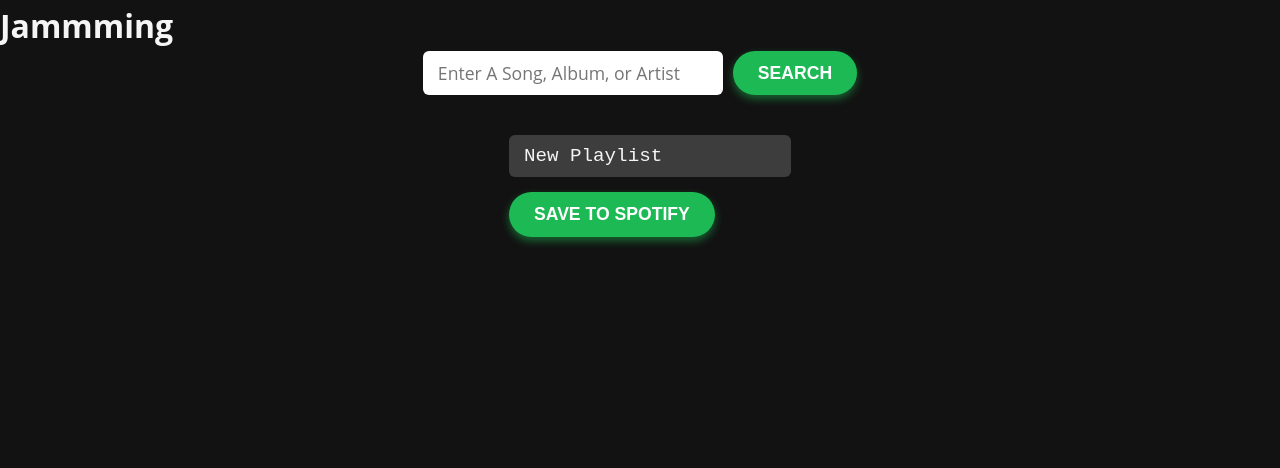
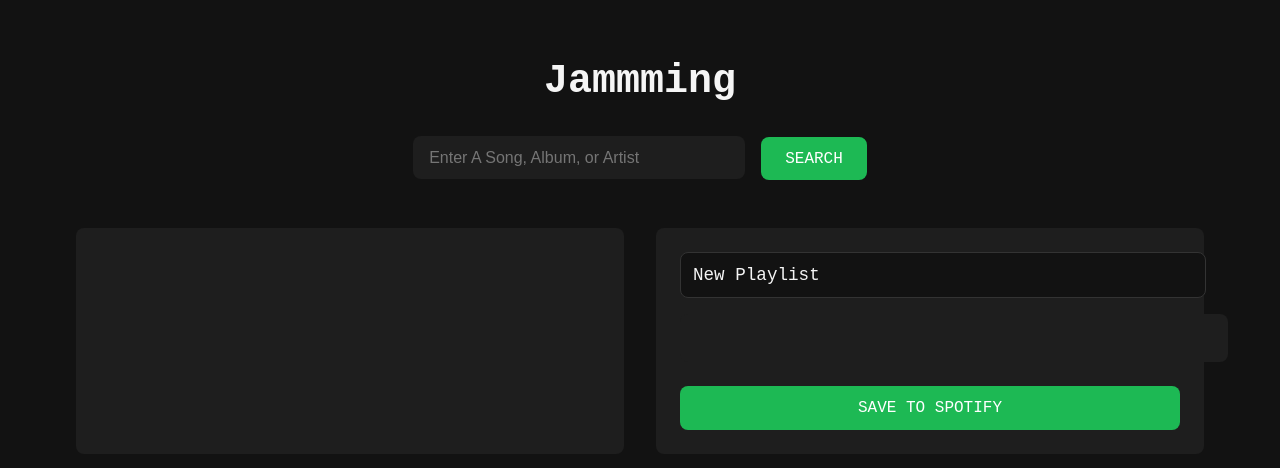
Before and after one commit to SamzelMable/Jamming, a React (Create React App) app: page / in a window 1280 px wide. Shown: the top 468 px of the page. Built offline with nearby package versions, Linux system fonts and the light colour scheme.

Commit message:
Added styles save button

```diff
--- a/src/App.css
+++ b/src/App.css
@@ -1,342 +1,138 @@
 :root {
   --primary-bg: #121212;
-    --secondary-bg: #3D3D3D;
-    --light-gray: #A6A6A6;
-    --white: #F5F5F5;
+  --secondary-bg: #1e1e1e;
+  --accent: #1db954;
+  --text-main: #f5f5f5;
+  --text-muted: #a6a6a6;
   --font-main: 'Fira Code', monospace;
   --font-secondary: 'Open Sans', sans-serif;
-}
-
-/* Reset and base styles */
-* {
-    margin: 0;
-    padding: 0;
-    box-sizing: border-box;
+  --radius: 8px;
+  --transition: all 0.3s ease;
 }
 
 body {
   font-family: var(--font-secondary);
   background-color: var(--primary-bg);
-    color: var(--white);
-    line-height: 1.6;
+  color: var(--text-main);
+  margin: 0;
+  padding: 0;
 }
 
-.container {
-    width: 90%;
-    max-width: 1200px;
-    margin: 0 auto;
-    padding: 20px;
+.App {
+  text-align: center;
+  padding: 2rem;
 }
 
-header {
-    text-align: center;
-    margin-bottom: 40px;
-}
-
-header h1 {
+h1 {
   font-family: var(--font-main);
   font-size: 2.5rem;
-}
-
-header p {
-    color: var(--light-gray);
-}
-
-.skills {
-    display: flex;
-    flex-wrap: wrap;
-    justify-content: space-between;
-    gap: 20px;
-}
-
-.skills-section {
-    flex: 1;
-    min-width: 250px;
-    background-color: var(--secondary-bg);
-    padding: 20px;
-    border-radius: 8px;
-}
-
-.skills-section h2 {
-    font-family: var(--font-main);
-    margin-bottom: 15px;
-    font-size: 1.5rem;
-}
-
-.skills-section ul {
-    list-style: none;
-}
-
-.skills-section ul li {
-    margin-bottom: 10px;
-    color: var(--light-gray);
-}
-
-.skills-section:nth-child(2) {
-    background-color: var(--white);
-    color: #000;
-}
-
-.profile {
-    display: flex;
-    align-items: center;
-    justify-content: space-between;
-    flex-wrap: wrap;
-    gap: 20px;
-}
-
-.profile img {
-    width: 300px;
-    height: auto;
-    border-radius: 8px;
-}
-
-.profile-text {
-    max-width: 600px;
-}
-
-.profile-text h2 {
-    font-family: var(--font-main);
-    margin-bottom: 15px;
-    font-size: 1.5rem;
-}
-
-.projects {
-    margin-top: 40px;
-}
-
-.projects .project {
-    background-color: var(--white);
-    color: #000;
-    padding: 20px;
-    border-radius: 8px;
-    margin-bottom: 20px;
-    transition: transform 0.3s ease, box-shadow 0.3s ease; /* Smooth transition for scaling and shadow */
-}
-
-.projects .project:nth-child(even) {
-    background-color: var(--secondary-bg);
-    color: var(--white);
-}
-
-.projects .project h3 {
-    font-family: var(--font-main);
-    margin-bottom: 10px;
-    font-size: 1.3rem;
-}
-
-.projects .project p {
-    color: #333;
-    margin-bottom: 10px;
-}
-
-.projects .project:nth-child(even) p {
-    color: var(--light-gray);
-}
-
-.projects .project a {
-    color: #000;
-    text-decoration: none;
-    font-weight: bold;
-    border-bottom: 2px solid #333;
-}
-
-.projects .project:nth-child(even) a {
-    color: var(--white);
-    border-bottom: 2px solid var(--light-gray);
-}
-
-.projects .project a:hover {
-    color: #555;
-    border-bottom: 2px solid #000;
-}
-
-.projects .project:nth-child(even) a:hover {
-    color: var(--light-gray);
-    border-bottom: 2px solid var(--white);
-}
-
-/* Add hover scaling and shadow effect */
-.projects .project:hover {
-    transform: scale(1.05); /* Slight scaling */
-    box-shadow: 0 8px 12px rgba(0, 0, 0, 0.2); /* Shadow for depth */
-}
-
-/* Modal Background Overlay */
-.modal {
-  display: none; /* Hidden by default */
-  position: fixed;
-  z-index: 10000; /* On top of everything */
-  left: 0;
-  top: 0;
-  width: 100%;
-  height: 100%;
-  overflow: auto; /* Enable scrolling if needed */
-  background-color: rgba(0, 0, 0, 0.7); /* only background translucent */
-}
-
-/* Modal Content Box */
-.modal-content {
-  background-color: #fff;
-  margin: 50px auto;
-  padding: 20px;
-  border-radius: 10px;
-  max-width: 90%;
-  max-height: 80vh;
-  overflow-y: auto;
-  position: relative;
-}
-
-.modal-content img {
-  max-width: 100%;      /* Don't exceed modal width */
-  max-height: 60vh;     /* Limit height to 60% of viewport height */
-  height: auto;         /* Maintain aspect ratio */
-  margin-bottom: 15px;
-  border-radius: 8px;
-  display: block;
-  object-fit: contain;
-}
-
-/* Close Button */
-.close-button {
-  position: absolute;
-  right: 15px;
-  top: 10px;
-  font-size: 28px;
-  font-weight: bold;
-  cursor: pointer;
-  color: #333;
-}
-
-.close-button:hover {
-  color: #000;
-}
-
-.socials {
-    text-align: center;
-    margin-top: 40px;
-}
-
-.socials a.email-link {
-  margin-left: 15px;
-  color: var(--white);
-  font-size: 1.2rem;
-  text-decoration: none;
-  display: inline-flex;
-  align-items: center;
-  gap: 6px;
-}
-
-.socials a.email-link:hover {
-  color: var(--light-gray);
-}
-
-.socials a {
-    display: inline-block; /* Enables proper scaling */
-    margin: 0 10px;
-    color: var(--white);
-    font-size: 1.5rem;
-    text-decoration: none;
-    transition: transform 0.3s ease, box-shadow 0.3s ease; /* Smooth animation */
-}
-
-.socials a:hover {
-    color: var(--light-gray); /* Existing hover color */
-    transform: scale(1.2); /* Add hover scale effect */
-    box-shadow: 0 4px 6px rgba(0, 0, 0, 0.2); /* Add hover shadow effect */
-}
-
-footer {
-    text-align: center;
-    margin-top: 40px;
-    font-size: 0.9rem;
-    color: var(--light-gray);
-}
-
-/* -------- JAMMMING SPECIFIC STYLES -------- */
-
-/* Playlist name input */
-.Playlist input.playlist-name {
-  width: 100%;
-  padding: 10px 15px;
-  font-size: 1.2rem;
-  font-family: var(--font-main);
-  border: none;
-  border-radius: 6px;
-  margin-bottom: 15px;
-  background-color: var(--secondary-bg);
-  color: var(--white);
-  outline: none;
-  transition: background-color 0.3s ease;
-}
-
-.Playlist input.playlist-name:focus {
-  background-color: #555;
-}
-
-/* Save playlist button */
-.Playlist button.save-playlist {
-  background-color: #1db954; /* Spotify green */
-  color: white;
-  border: none;
-  padding: 12px 25px;
-  font-size: 1.1rem;
-  font-weight: 600;
-  border-radius: 25px;
-  cursor: pointer;
-  transition: background-color 0.3s ease, box-shadow 0.3s ease;
-  box-shadow: 0 4px 8px rgba(29, 185, 84, 0.5);
-}
-
-.Playlist button.save-playlist:hover {
-  background-color: #1ed760;
-  box-shadow: 0 6px 12px rgba(30, 215, 96, 0.7);
-}
-
-/* Add some spacing and styling for the container of the playlist and tracklist */
-.App-playlist {
-  display: flex;
-  gap: 20px;
-  justify-content: center;
-  flex-wrap: wrap;
-  padding: 20px 0;
-}
-
-/* SearchBar styles */
-.SearchBar {
-  display: flex;
-  justify-content: center;
-  margin-bottom: 20px;
-  gap: 10px;
+  margin-bottom: 2rem;
 }
 
 .SearchBar input {
+  padding: 0.8rem 1rem;
   width: 300px;
-  padding: 10px 15px;
-  font-size: 1.1rem;
-  border-radius: 6px;
+  max-width: 90%;
+  font-size: 1rem;
   border: none;
-  outline: none;
-  font-family: var(--font-secondary);
+  border-radius: var(--radius);
+  background-color: var(--secondary-bg);
+  color: var(--text-main);
+  margin-right: 1rem;
 }
 
 .SearchBar button {
-  background-color: #1db954;
-  color: white;
+  padding: 0.8rem 1.5rem;
+  font-size: 1rem;
+  font-family: var(--font-main);
+  background-color: var(--accent);
+  color: #fff;
   border: none;
-  padding: 10px 25px;
-  font-size: 1.1rem;
-  font-weight: 600;
-  border-radius: 25px;
+  border-radius: var(--radius);
   cursor: pointer;
-  transition: background-color 0.3s ease, box-shadow 0.3s ease;
-  box-shadow: 0 4px 8px rgba(29, 185, 84, 0.5);
+  transition: var(--transition);
 }
 
 .SearchBar button:hover {
   background-color: #1ed760;
-  box-shadow: 0 6px 12px rgba(30, 215, 96, 0.7);
 }
 
-/* TrackList and Playlist styling placeholders */
-/* You can style TrackList and Playlist containers similarly to fit your layout */
+.App-playlist {
+  display: flex;
+  justify-content: center;
+  flex-wrap: wrap;
+  gap: 2rem;
+  margin-top: 3rem;
+}
+
+.TrackList, .Playlist {
+  background-color: var(--secondary-bg);
+  padding: 1.5rem;
+  border-radius: var(--radius);
+  width: 100%;
+  max-width: 500px;
+}
+
+.Track {
+  display: flex;
+  justify-content: space-between;
+  align-items: center;
+  border-bottom: 1px solid #333;
+  padding: 0.75rem 0;
+}
+
+.Track h3 {
+  margin: 0;
+  font-family: var(--font-main);
+  font-size: 1rem;
+}
+
+.Track p {
+  margin: 0;
+  color: var(--text-muted);
+  font-size: 0.875rem;
+}
+
+.Track button {
+  background: none;
+  border: none;
+  font-size: 1.2rem;
+  color: var(--accent);
+  cursor: pointer;
+  transition: var(--transition);
+}
+
+.Track button:hover {
+  transform: scale(1.2);
+}
+
+.Playlist input.playlist-name {
+  width: 100%;
+  padding: 0.75rem;
+  font-size: 1.1rem;
+  font-family: var(--font-main);
+  margin-bottom: 1rem;
+  background-color: var(--primary-bg);
+  color: var(--text-main);
+  border: 1px solid #333;
+  border-radius: var(--radius);
+}
+
+.save-playlist {
+  margin-top: 1.5rem;
+  width: 100%;
+  padding: 0.8rem;
+  font-size: 1rem;
+  background-color: var(--accent);
+  border: none;
+  color: white;
+  font-family: var(--font-main);
+  border-radius: var(--radius);
+  cursor: pointer;
+  transition: var(--transition);
+}
+
+.save-playlist:hover {
+  background-color: #1ed760;
+  transform: scale(1.02);
+}
```
Lines whose indentation alone changed are shown as unchanged.
